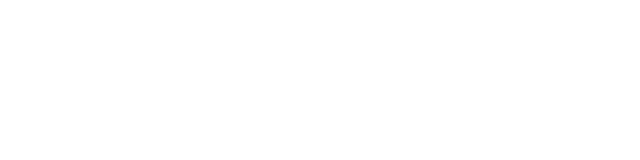
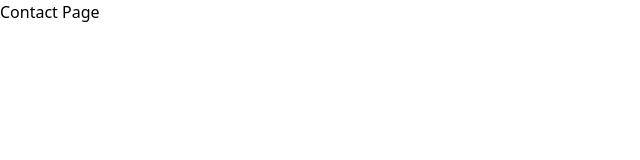
Before and after one commit to harsh6754/Solar-Power-Application, a React (Create React App) app in the folder client/: page /contact in a window 1280 px wide. Before the commit this address had no page. Shown: the top 160 px of the page, without its empty margins (0-640 px from the left). Built offline with nearby package versions, Linux system fonts and the light colour scheme.

Commit message:
Contact Page Integrate

```diff
--- a/client/src/App.js
+++ b/client/src/App.js
@@ -1,17 +1,21 @@
 import React from 'react';
 import {Routes,Route} from 'react-router-dom';
+import './index.css';
+
 import Homepage from './pages/Homepages';
-import './index.css';
 import LoadingPage from './LoadingPage';
+
 import About from './FooterPages/About';
 import Blogs from './FooterPages/Blogs';
 import BrandCenter from './FooterPages/BrandCenter';
 import Careers from './FooterPages/Careers';
+import Contact from './FooterPages/Contact';
 
 function App() {
   return (
     <div>
        <Routes>
+
            {/* Pages Routing */}
            <Route path="/" element={<LoadingPage/>}/>
            <Route path="/main" element={<Homepage/>}/>
@@ -23,6 +27,7 @@ function App() {
            <Route path='/blogs' element={<Blogs/>}/>
            <Route path='/Brand' element={<BrandCenter/>}/>
            <Route path='/career' element={<Careers/>}/>
+           <Route path='/contact' element={<Contact/>}/>
        </Routes>
     </div>
   );
--- /dev/null
+++ b/client/src/FooterPages/Contact.jsx
@@ -0,0 +1,11 @@
+import React from 'react'
+
+const Contact = () => {
+  return (
+    <div>
+      Contact Page
+    </div>
+  )
+}
+
+export default Contact
--- a/client/src/component/Footer.jsx
+++ b/client/src/component/Footer.jsx
@@ -111,7 +111,7 @@ const Footer = () => {
                 <a href="#" className="hover:underline">Facebook</a>
               </li>
               <li className="mb-4">
-                <a href="#" className="hover:underline">Contact Us</a>
+                <a href="/contact" className="hover:underline">Contact Us</a>
               </li>
             </ul>
           </div>
```
